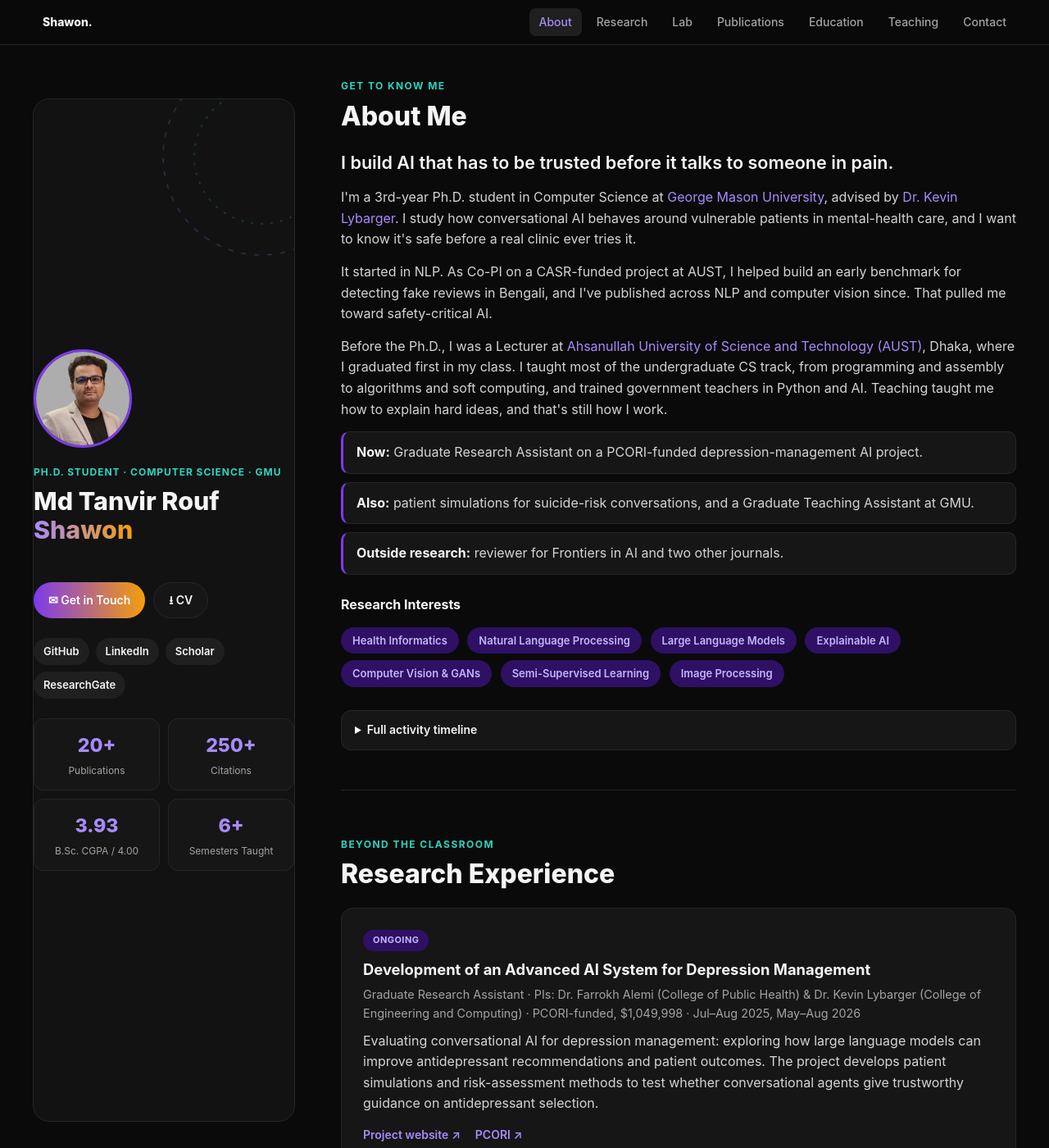
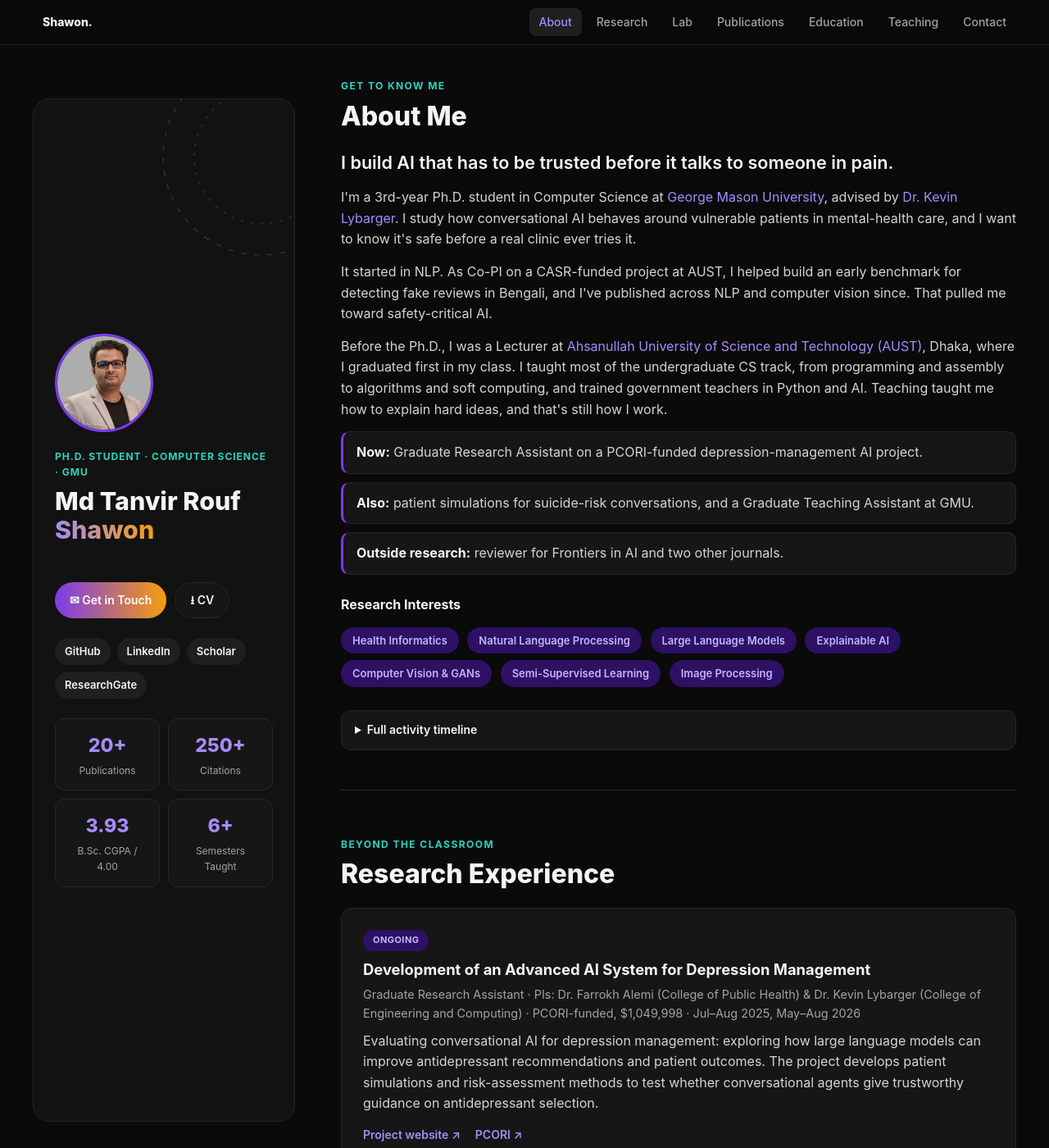
Before and after one commit to shawon-tanvir/shawon-tanvir.github.io, a Jekyll site: the page built from _pages/about.md, in a window 1280 px wide and 1400 px high. Shown: the whole window at 82% size. Built offline with Jekyll 4.4.1, drawn with Linux system fonts in a browser that asks for light colours.

Commit message:
Restore sidebar padding lost in the centering change

```diff
--- a/assets/css/plain.css
+++ b/assets/css/plain.css
@@ -127,7 +127,7 @@ a:hover {
   top: 120px;
   height: calc(100vh - 152px);
   overflow: hidden;
-  overflow: hidden;
+  padding: 28px 26px;
   display: flex;
   flex-direction: column;
   justify-content: safe center;
```
